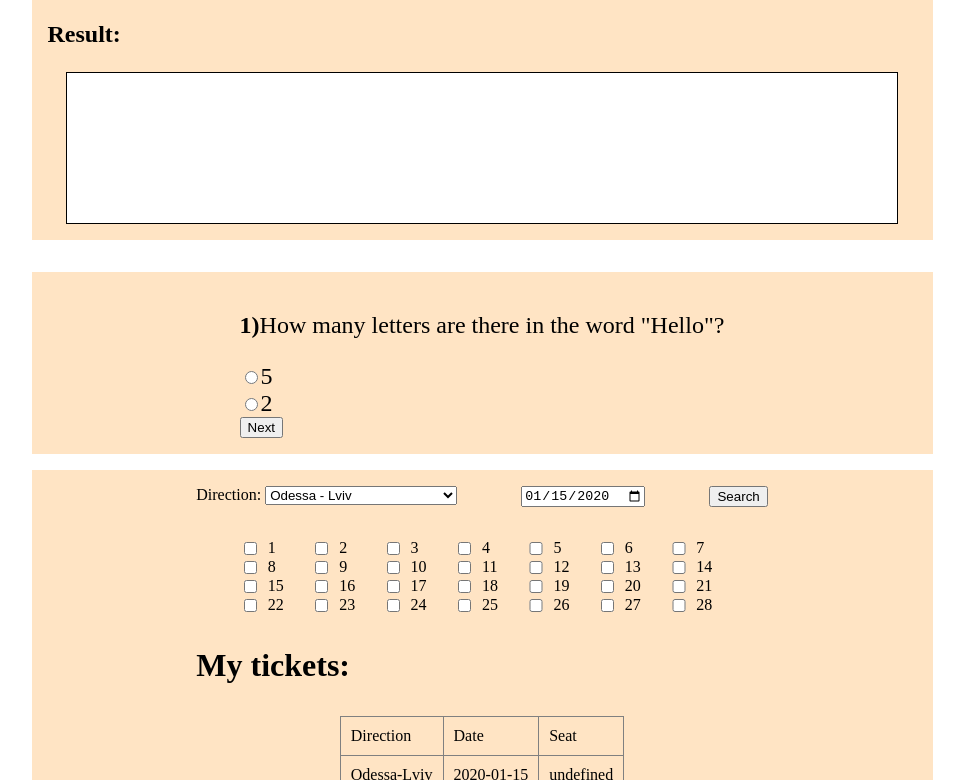
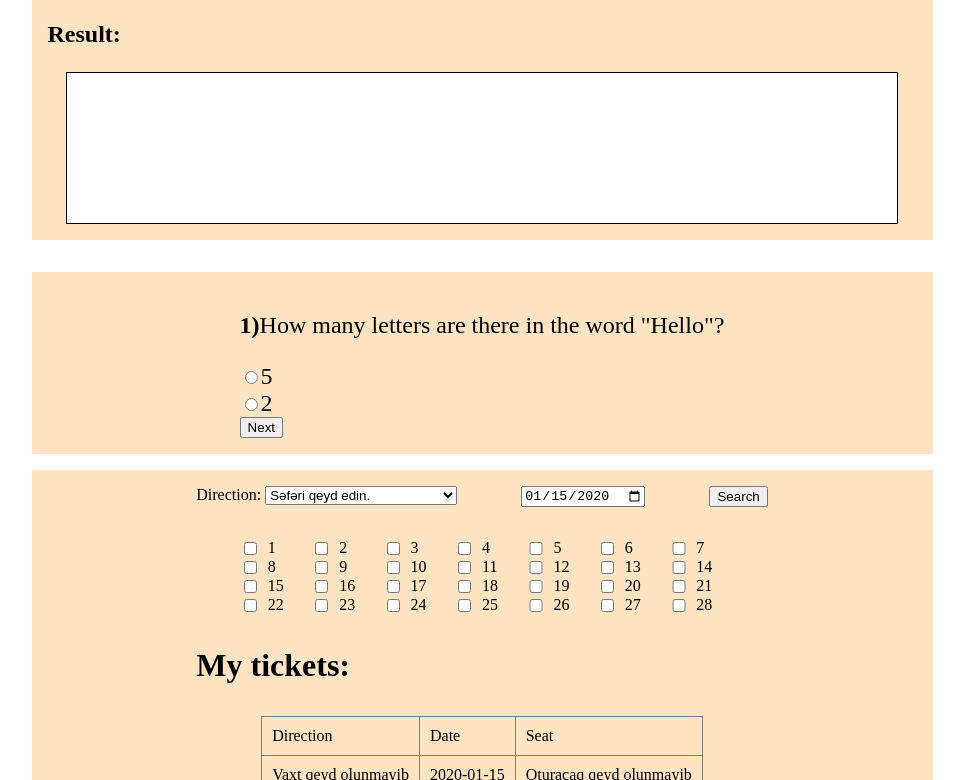
Before and after one commit to Rahil-Huseynov/Form_HW2, a plain HTML site: page index.html in a window 1280 px wide. Both pictures are taken after typing "2020-01-15" into the empty fields and a click on the button "Search". Shown: the part 892-1672 px from the top of the page, without its empty margins (158-1122 px from the left). Drawn offline with Linux system fonts and the light colour scheme.

Commit message:
fix all problems but except checkbox

```diff
--- a/index.html
+++ b/index.html
@@ -115,6 +115,7 @@
             <div>
                 <span>Direction:</span>
                 <select name="direction" id="direction">
+                    <option value="">Səfəri qeyd edin.</option>
                     <option value="Odessa-Lviv">Odessa - Lviv</option>
                     <option value="Krakow-Warsaw">Krakow - Warsaw</option>
                     <option value="Krakow-Dabrowa">Krakow - Dabrowa Gornicza </option>
--- a/index.js
+++ b/index.js
@@ -461,12 +461,26 @@ function renderTickets() {
             seat28.setAttribute("disabled", "")
 
         }
-        date.innerHTML = `${ticket.date}`
 
-        seat.innerHTML = `${ticket.seat}`
+        if(ticket.date){
+            date.innerHTML = `${ticket.date}`
+        }else{
+            date.innerHTML =  'Vaxt qeyd olunmayib'
+        }
 
-        direction.innerHTML = `${ticket.direction}`
+        if(ticket.seat){
+            seat.innerHTML = `${ticket.seat}`
+        }else{
+            seat.innerHTML =  'Oturacaq qeyd olunmayib'
+        }
 
+
+
+        if(ticket.direction){
+            direction.innerHTML = `${ticket.direction}`
+        }else{
+            direction.innerHTML =  'Vaxt qeyd olunmayib'
+        }
 
     });
     total_price.innerHTML = `Total price = ${totalprice}$`
```
